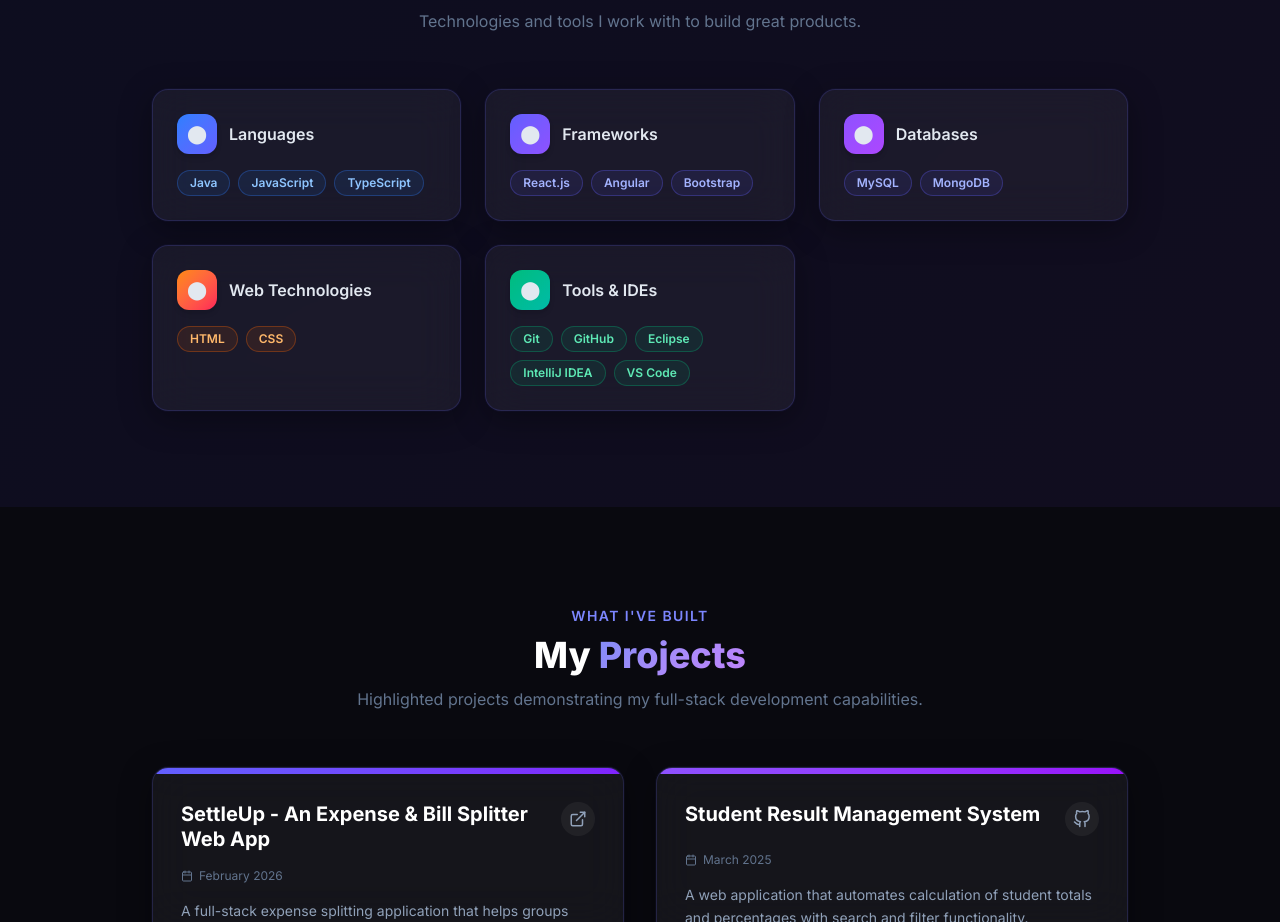
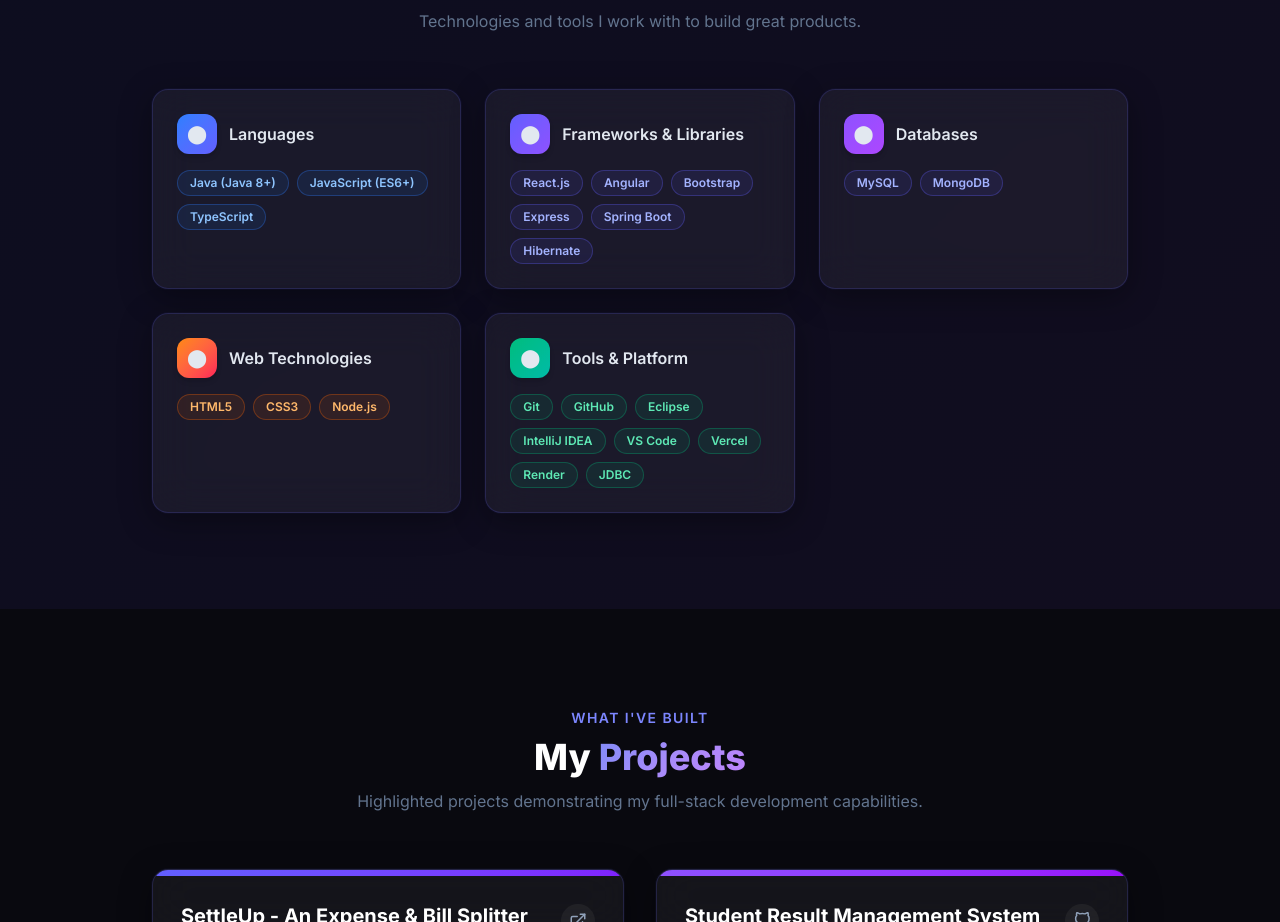
Before and after one commit to YASHASHRIKADU/yashashrikadu, a React (Vite) app: page / in a window 1280 px wide. Shown: the part 1691-2613 px from the top of the page. Built offline with nearby package versions, Linux system fonts and the light colour scheme.

Commit message:
Update Skills.jsx

```diff
--- a/src/components/Skills.jsx
+++ b/src/components/Skills.jsx
@@ -5,14 +5,14 @@ const skillGroups = [
     {
         category: 'Languages',
         emoji: '⬤',
-        skills: ['Java', 'JavaScript', 'TypeScript'],
+        skills: ['Java (Java 8+)', 'JavaScript (ES6+)', 'TypeScript'],
         color: 'from-blue-500 to-indigo-500',
         light: 'bg-blue-500/10 border-blue-500/30 text-blue-300',
     },
     {
-        category: 'Frameworks',
+        category: 'Frameworks & Libraries',
         emoji: '⬤',
-        skills: ['React.js', 'Angular', 'Bootstrap'],
+        skills: ['React.js', 'Angular', 'Bootstrap', 'Express', 'Spring Boot', 'Hibernate'],
         color: 'from-indigo-500 to-violet-500',
         light: 'bg-indigo-500/10 border-indigo-500/30 text-indigo-300',
     },
@@ -26,17 +26,18 @@ const skillGroups = [
     {
         category: 'Web Technologies',
         emoji: '⬤',
-        skills: ['HTML', 'CSS'],
+        skills: ['HTML5', 'CSS3','Node.js'],
         color: 'from-orange-400 to-rose-500',
         light: 'bg-orange-500/10 border-orange-500/30 text-orange-300',
     },
     {
-        category: 'Tools & IDEs',
+        category: 'Tools & Platform',
         emoji: '⬤',
-        skills: ['Git', 'GitHub', 'Eclipse', 'IntelliJ IDEA', 'VS Code'],
+        skills: ['Git', 'GitHub', 'Eclipse', 'IntelliJ IDEA', 'VS Code', 'Vercel', 'Render', 'JDBC'],
         color: 'from-emerald-500 to-teal-500',
         light: 'bg-emerald-500/10 border-emerald-500/30 text-emerald-300',
     },
+
 ]
 
 const fadeUp = {
```
